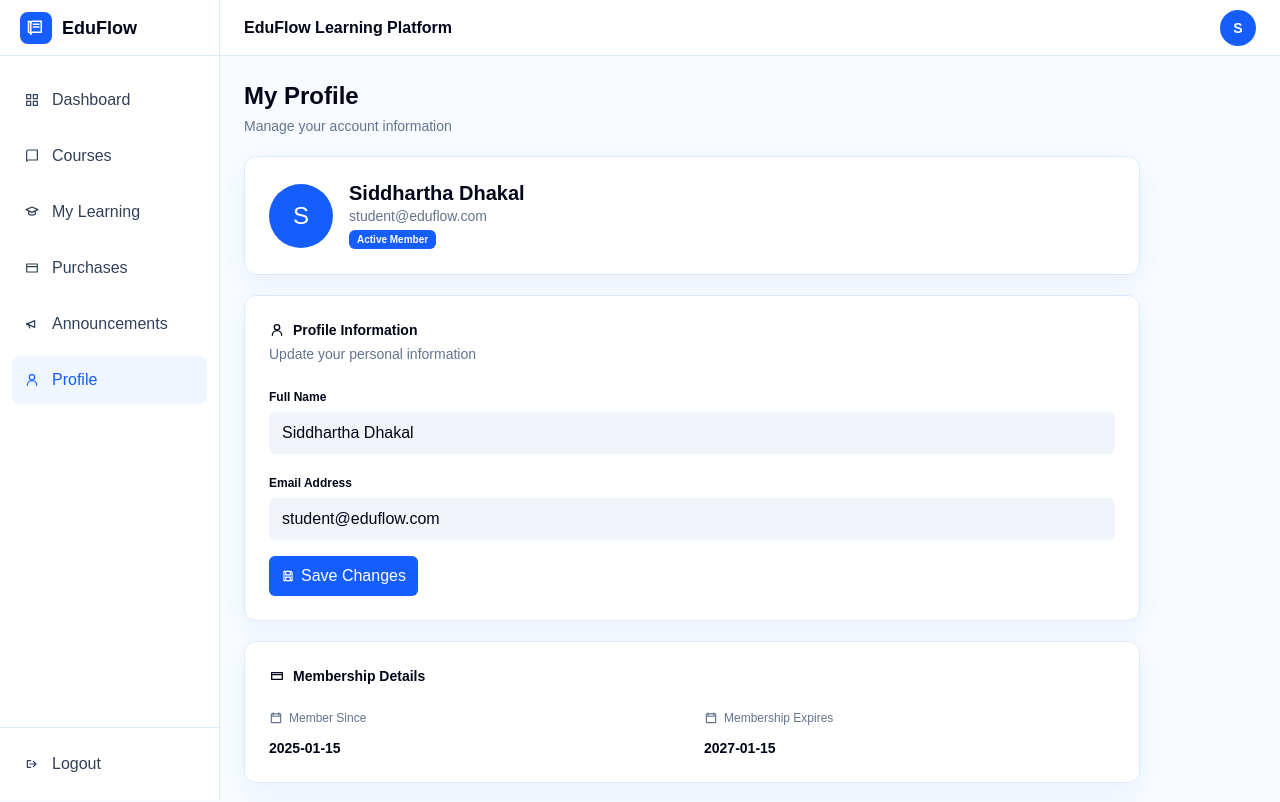
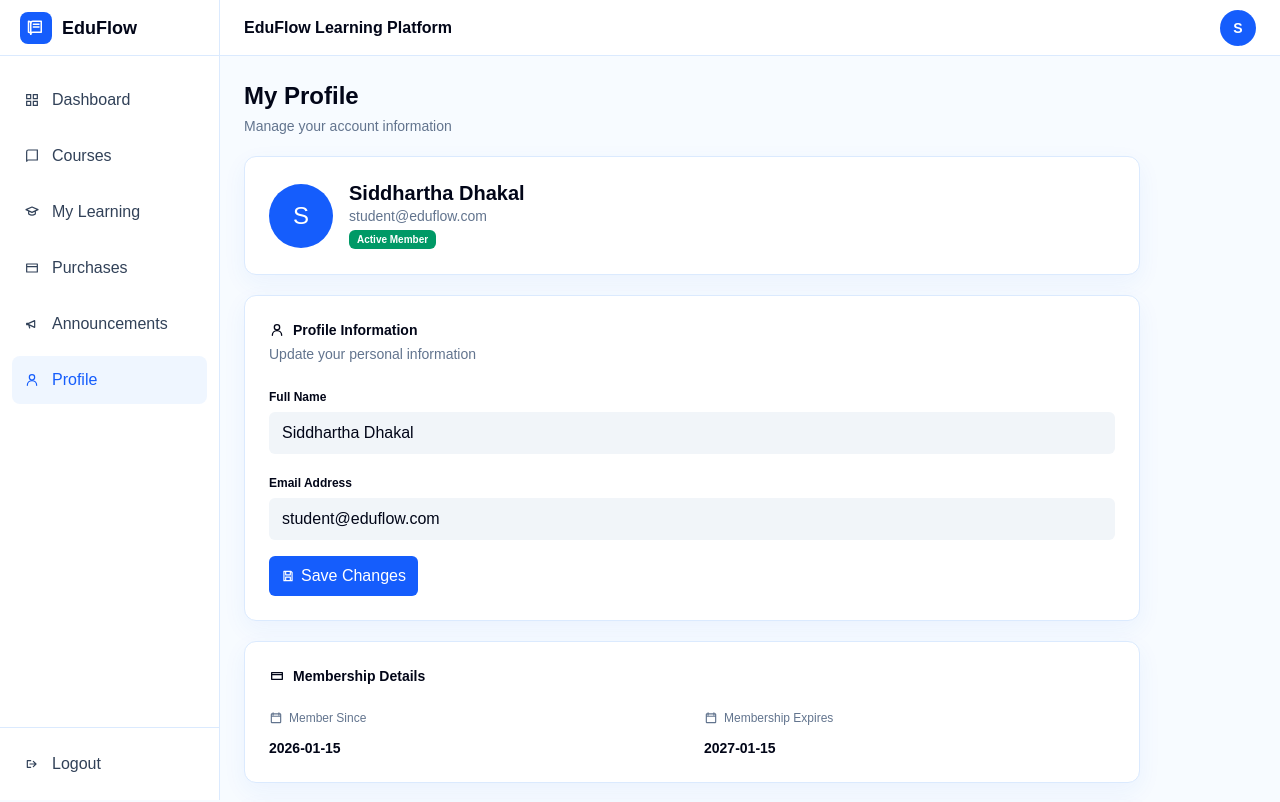
Before and after one commit to SiddharthaDhakal2/EduFlow, a Next.js app in the folder frontend/: page /user/profile in a window 1280 px wide. Shown: the top 802 px of the page. Built offline with nearby package versions, Linux system fonts and the light colour scheme.

Commit message:
Update user profile membership status

```diff
--- a/frontend/app/(dashboard)/user/profile/page.tsx
+++ b/frontend/app/(dashboard)/user/profile/page.tsx
@@ -1,6 +1,16 @@
 export const metadata = {
   title: "My Profile - EduFlow",
 };
+
+const today = "2026-07-28";
+
+const membershipPayment = {
+  paid: true,
+  startDate: "2026-01-15",
+  expiryDate: "2027-01-15",
+};
+
+const hasActiveMembership = membershipPayment.paid && membershipPayment.expiryDate >= today;
 
 export default function ProfilePage() {
   return (
@@ -24,8 +34,12 @@ export default function ProfilePage() {
               Siddhartha Dhakal
             </h2>
             <p className="text-sm text-slate-500">student@eduflow.com</p>
-            <span className="mt-1 inline-flex rounded-md bg-blue-600 px-2 py-0.5 text-[10px] font-bold text-white">
-              Active Member
+            <span
+              className={`mt-1 inline-flex rounded-md px-2 py-0.5 text-[10px] font-bold text-white ${
+                hasActiveMembership ? "bg-emerald-600" : "bg-slate-950"
+              }`}
+            >
+              {hasActiveMembership ? "Active Member" : "Not Active"}
             </span>
           </div>
         </div>
@@ -54,6 +68,7 @@ export default function ProfilePage() {
       <section className="rounded-xl border border-slate-200 bg-white p-6 shadow-sm">
         <SectionTitle icon={<CardIcon />} title="Membership Details" />
 
+        {membershipPayment.paid ? (
           <div className="mt-6 grid gap-6 sm:grid-cols-2">
             <div>
               <div className="flex items-center gap-1.5 text-xs text-slate-500">
@@ -61,7 +76,7 @@ export default function ProfilePage() {
                 <span>Member Since</span>
               </div>
               <p className="mt-3 text-sm font-bold text-slate-950">
-              2025-01-15
+                {membershipPayment.startDate}
               </p>
             </div>
 
@@ -71,10 +86,13 @@ export default function ProfilePage() {
                 <span>Membership Expires</span>
               </div>
               <p className="mt-3 text-sm font-bold text-slate-950">
-              2027-01-15
+                {membershipPayment.expiryDate}
               </p>
             </div>
           </div>
+        ) : (
+          <div className="mt-6" />
+        )}
       </section>
 
       <section className="rounded-xl border border-slate-200 bg-white p-6 shadow-sm">
```
Lines whose indentation alone changed are shown as unchanged.
